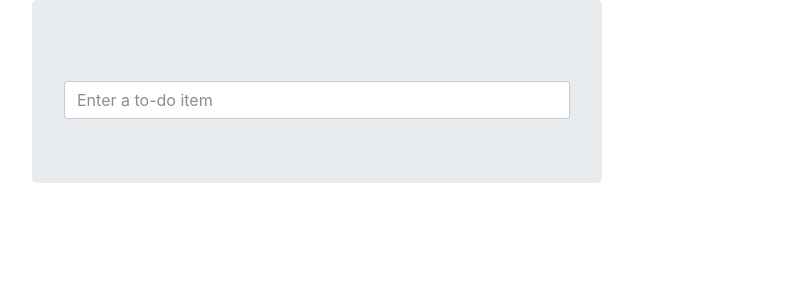
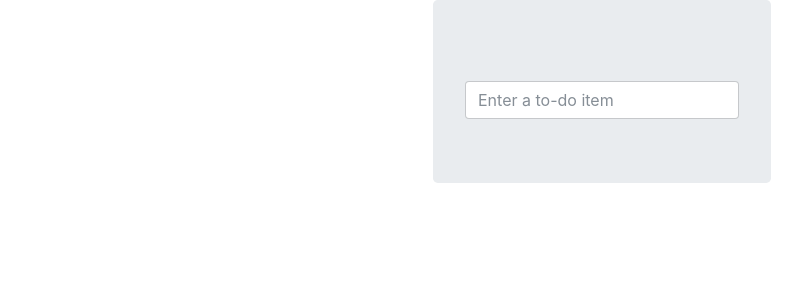
Before and after one commit to gitudaniel/testing_goat, a Django app: template templates/lists/base.html in a window 1280 px wide. Shown: the part 78-378 px from the top of the page, without its empty margins (38-840 px from the left). Run offline with Django 3.2, Linux system fonts and the light colour scheme; the template is opened without the code that fills it: values that come from a table or form of the project are taken from there, others are empty; some libraries are stand-ins or nearby versions.

Commit message:
Finally centered the jumbotron to get fully passing tests

```diff
--- a/functional_tests/test_simple_list_creation.py
+++ b/functional_tests/test_simple_list_creation.py
@@ -11,13 +11,13 @@ class NewVisitorTest(FunctionalTest):
         # She goes to check out its homepage
 
         self.browser.get(self.live_server_url)
-        self.browser.set_window_size(1024, 768)
+        self.browser.set_window_size(1280, 720)
 
         # She notices the input box is nicely centered
         inputbox = self.get_item_input_box()
         self.assertAlmostEqual(
                 inputbox.location['x'] + inputbox.size['width'] / 2,
-                512,
+                620,
                 delta=10
         )
 
--- a/static/lists/css/base.css
+++ b/static/lists/css/base.css
@@ -1,3 +1,7 @@
 #id_text {
     margin-top: 2ex;
 }
+
+.centered {
+    margin: auto;
+}
--- a/templates/lists/base.html
+++ b/templates/lists/base.html
@@ -49,7 +49,7 @@
             {% endif %}
 
             <div class="row">
-                <div class="col-md-6 col-md-offset-3 jumbotron">
+                <div class="centered jumbotron">
                     <div class="text-center">
                         <h1>{% block header_text %}{% endblock %}</h1>
                         <form method="POST" action="{% block form_action %}{% endblock %}">
```
